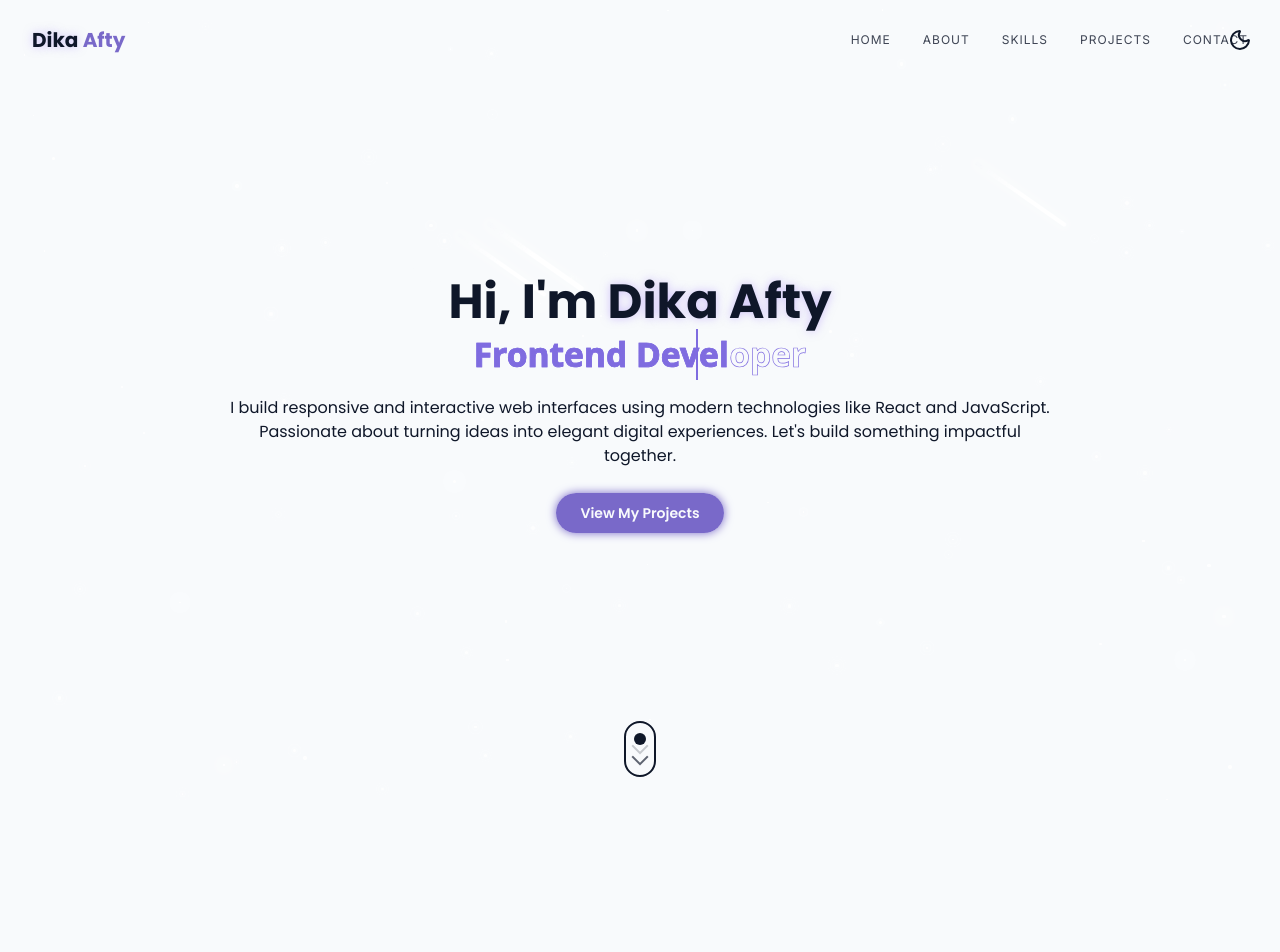
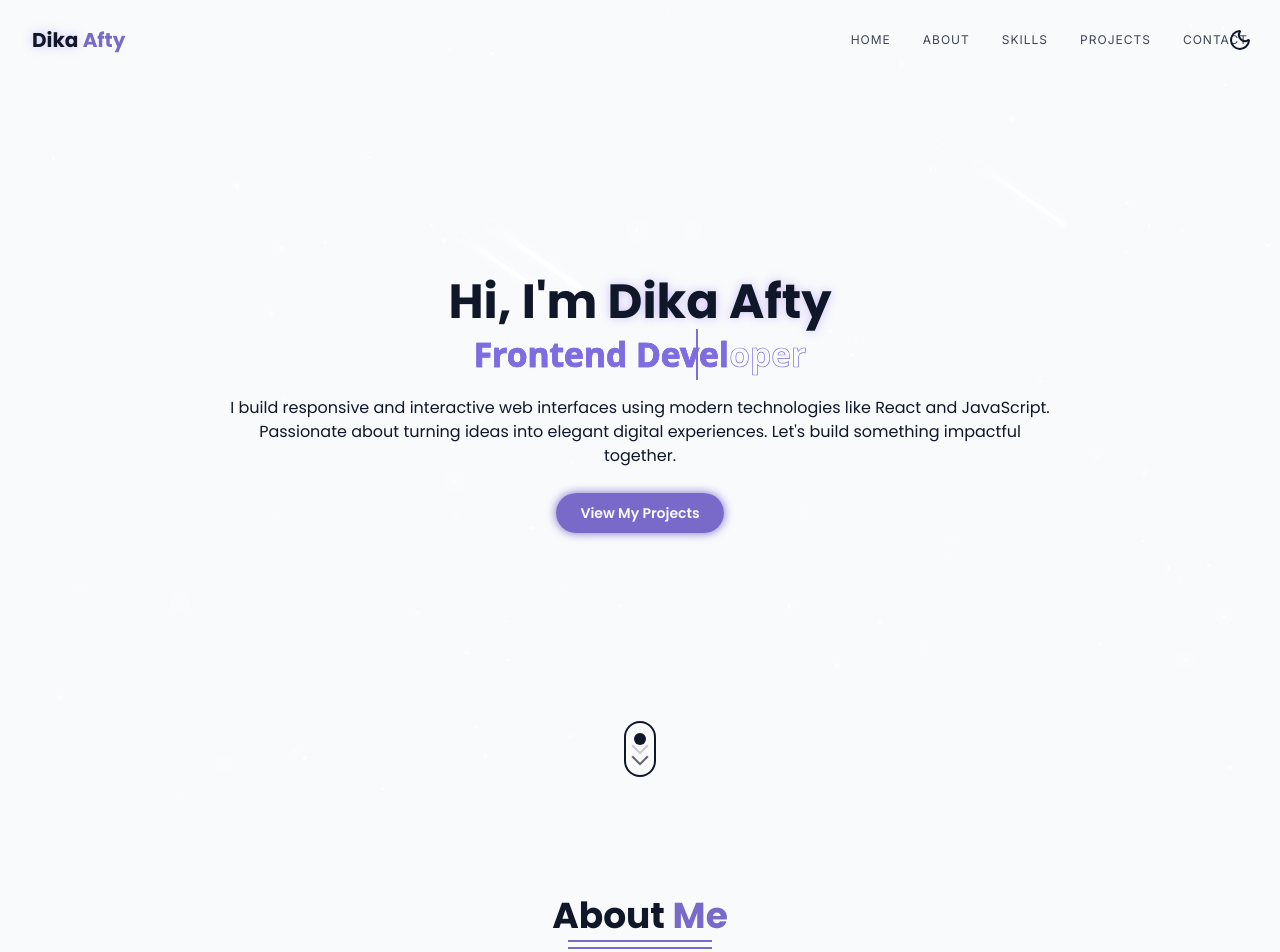
Before and after one commit to dikaafty/dikaafty-portofolio, a React (Vite) app: page / in a window 1280 px wide. Shown: the top 952 px of the page. Built offline with nearby package versions, Linux system fonts and the light colour scheme.

Commit message:
Create section title jsx in AboutSection component

```diff
--- a/src/components/AboutSection.jsx
+++ b/src/components/AboutSection.jsx
@@ -20,7 +20,11 @@ const AboutSection = () => {
       className="relative py-24 px-4"
     >
       <div className="container mx-auto max-w-5xl">
-
+        <h2 className="section-title hiddenSlideUpEl" ref={sectionTitleRef} data-animate="slideY">
+          About <span className="text-primary">Me</span>
+          <div className="dividerOne" data-animate="fixDividerWidth" ref={dividerOneRef} />
+          <div className="dividerTwo" data-animate="fixDividerWidth" ref={dividerTwoRef} />
+        </h2>
       </div>
     </section>
   )
```
